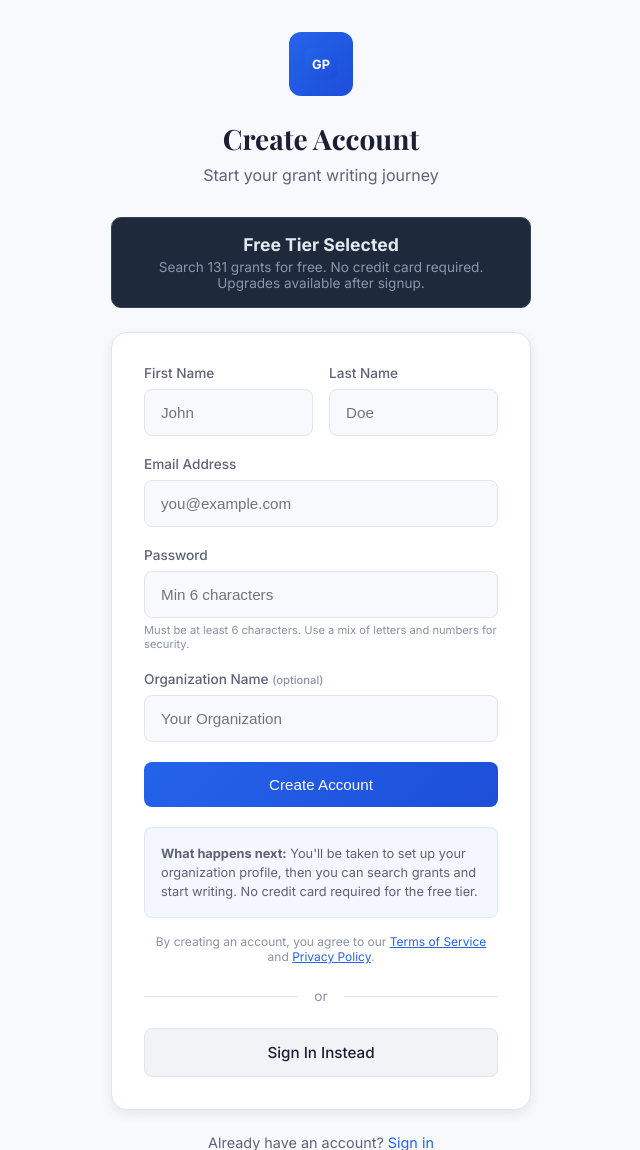
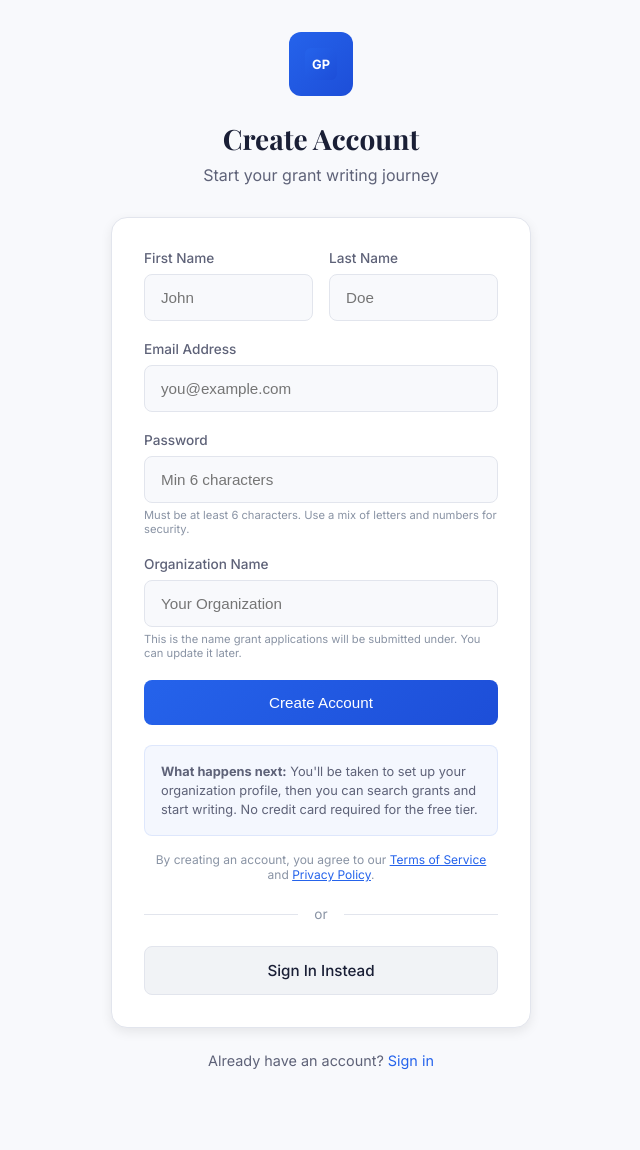
Before and after one commit to fbwalker4/GrantPro, a Flask app: page /signup in a window 1280 px wide. Shown: the top 1150 px of the page, without its empty margins (319-959 px from the left). After the commit the page ends 1070 px from the top, so only its background shows below. Run offline with Flask 3, Linux system fonts and the light colour scheme; data that the repository does not hold is empty; parts of the project's set-up code (start-up, migrations or seed data) failed here and were passed over; some libraries are stand-ins or nearby versions.

Commit message:
Fix signup page: remove pricing banner for free tier, fix org name
- Search page "Sign Up to Apply" now links to /signup (free, no plan param)
- Free tier signup shows NO pricing banner at all (was showing "Free Tier
  Selected" which looked like a paywall when coming from grant search)
- Organization Name: removed "(optional)" label, added helper text:
  "This is the name grant applications will be submitted under"
- Users from search go straight to a clean signup form, no pricing confusion

Co-Authored-By: Claude Opus 4.6 (1M context) <noreply@anthropic.com>

```diff
--- a/portal/templates/search_public.html
+++ b/portal/templates/search_public.html
@@ -550,7 +550,7 @@
                 <a href="/search" class="active">Search Grants</a>
                 <a href="/guide">Grant Writing Guide</a>
                 <a href="/login">Sign In</a>
-                <a href="/signup?plan=monthly" class="nav-btn">Get Started</a>
+                <a href="/signup" class="nav-btn">Get Started</a>
             </nav>
             <button class="hamburger" id="hamburger" aria-label="Toggle navigation" aria-expanded="false" aria-controls="mobileNav">
                 <svg viewBox="0 0 24 24"><line x1="3" y1="6" x2="21" y2="6"></line><line x1="3" y1="12" x2="21" y2="12"></line><line x1="3" y1="18" x2="21" y2="18"></line></svg>
@@ -563,7 +563,7 @@
             <a href="/search">Search Grants</a>
             <a href="/guide">Grant Writing Guide</a>
             <a href="/login">Sign In</a>
-            <a href="/signup?plan=monthly" class="nav-btn">Get Started</a>
+            <a href="/signup" class="nav-btn">Get Started</a>
         </div>
     </header>
 
@@ -713,7 +713,7 @@
                     {% endif %}
                 </div>
                 <div class="grant-card-actions">
-                    <a href="/signup?plan=monthly" class="btn-signup">Sign Up to Apply</a>
+                    <a href="/signup" class="btn-signup">Sign Up to Apply</a>
                     {% if grant.url %}
                     <a href="{{ grant.url }}" target="_blank" rel="noopener noreferrer" class="btn-grants-gov">View on Grants.gov</a>
                     {% endif %}
--- a/portal/templates/signup.html
+++ b/portal/templates/signup.html
@@ -228,13 +228,8 @@
             <p class="login-subtitle">Start your grant writing journey</p>
         </div>
 
-        <!-- Plan Banner -->
-        {% if plan == 'free' %}
-        <div class="plan-banner" style="background: #1e293b; border: 1px solid #334155;">
-            <h3 style="color: #e2e8f0;">Free Tier Selected</h3>
-            <p style="color: #94a3b8;">Search {{ grants_count|default('thousands of') }} grants for free. No credit card required. Upgrades available after signup.</p>
-        </div>
-        {% elif plan == 'monthly' %}
+        <!-- Plan Banner — only show for paid plans, not free -->
+        {% if plan == 'monthly' %}
         <div class="plan-banner" style="background: #1e3a5f; border: 1px solid #3b82f6;">
             <h3 style="color: #60a5fa;">Monthly Plan - $19.95/mo</h3>
             <p style="color: #93c5fd;">3 grant submissions/month. Cancel anytime.</p>
@@ -300,8 +295,9 @@
                 </div>
 
                 <div class="form-group">
-                    <label class="form-label" for="organization">Organization Name <span style="font-size: 0.7rem; color: var(--text-muted);">(optional)</span></label>
+                    <label class="form-label" for="organization">Organization Name</label>
                     <input type="text" id="organization" name="organization" class="form-input" placeholder="Your Organization">
+                    <p style="font-size: 0.7rem; color: var(--text-muted); margin-top: 0.3rem;">This is the name grant applications will be submitted under. You can update it later.</p>
                 </div>
 
                 <button type="submit" class="btn btn-primary">
```
